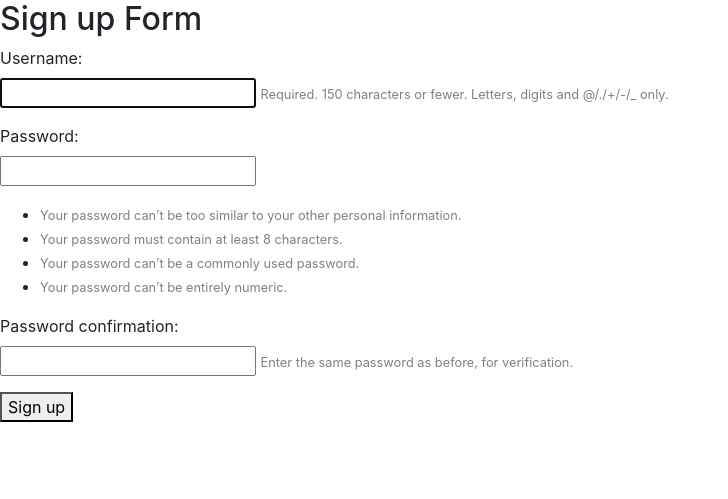
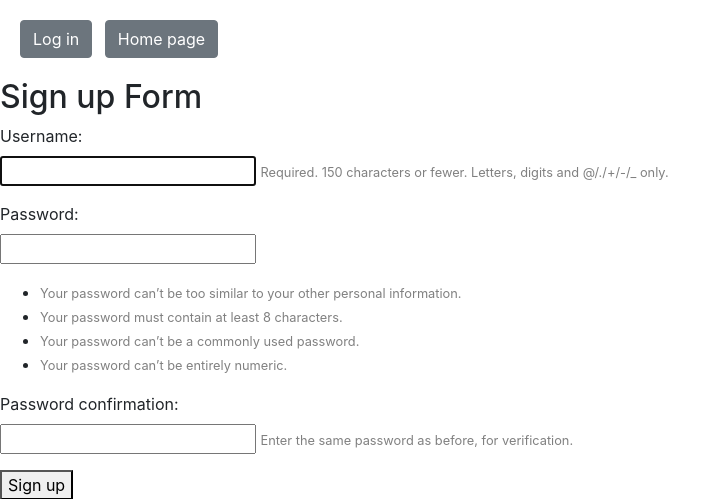
Before and after one commit to aperekhozhuk/Tags, a Django app: page /accounts/signup/ in a window 1280 px wide. Shown: the top 499 px of the page, without its empty margins (0-728 px from the left). Run offline with Django 3.2, Linux system fonts and the light colour scheme; some libraries are stand-ins or nearby versions.

Commit message:
Add navbar links

```diff
--- a/tags_app/accounts/templates/registration/login.html
+++ b/tags_app/accounts/templates/registration/login.html
@@ -3,6 +3,9 @@
 {% block title %}Log in{% endblock %}
 
 {% block content%}
+
+{% include "navbar.html" with page="login" %}
+
   <h2>Log in Form</h2>
 
   {% for error in form.non_field_errors %}
--- a/tags_app/accounts/templates/registration/signup.html
+++ b/tags_app/accounts/templates/registration/signup.html
@@ -3,6 +3,9 @@
 {% block title %}Sign up{% endblock %}
 
 {% block content%}
+
+  {% include "navbar.html" with page="signup" %}
+
   <h2>Sign up Form</h2>
 
   {% for error in form.non_field_errors %}
--- /dev/null
+++ b/tags_app/templates/navbar.html
@@ -0,0 +1,11 @@
+<nav class="m-1 p-3">
+    {% if page == "signup" %}
+        <a class="btn btn-secondary mr-2" href="/accounts/login">Log in</a>
+        <a class="btn btn-secondary" href="/">Home page</a>
+    {% elif page == "login" %}
+        <a class="btn btn-secondary mr-2" href="/accounts/signup">Sign Up</a>
+        <a class="btn btn-secondary" href="/">Home page</a>
+    {% else %}
+
+    {% endif%}
+</nav>
```
Also changed, not shown: tags_app/templates/index.html (+6 -5 lines).
